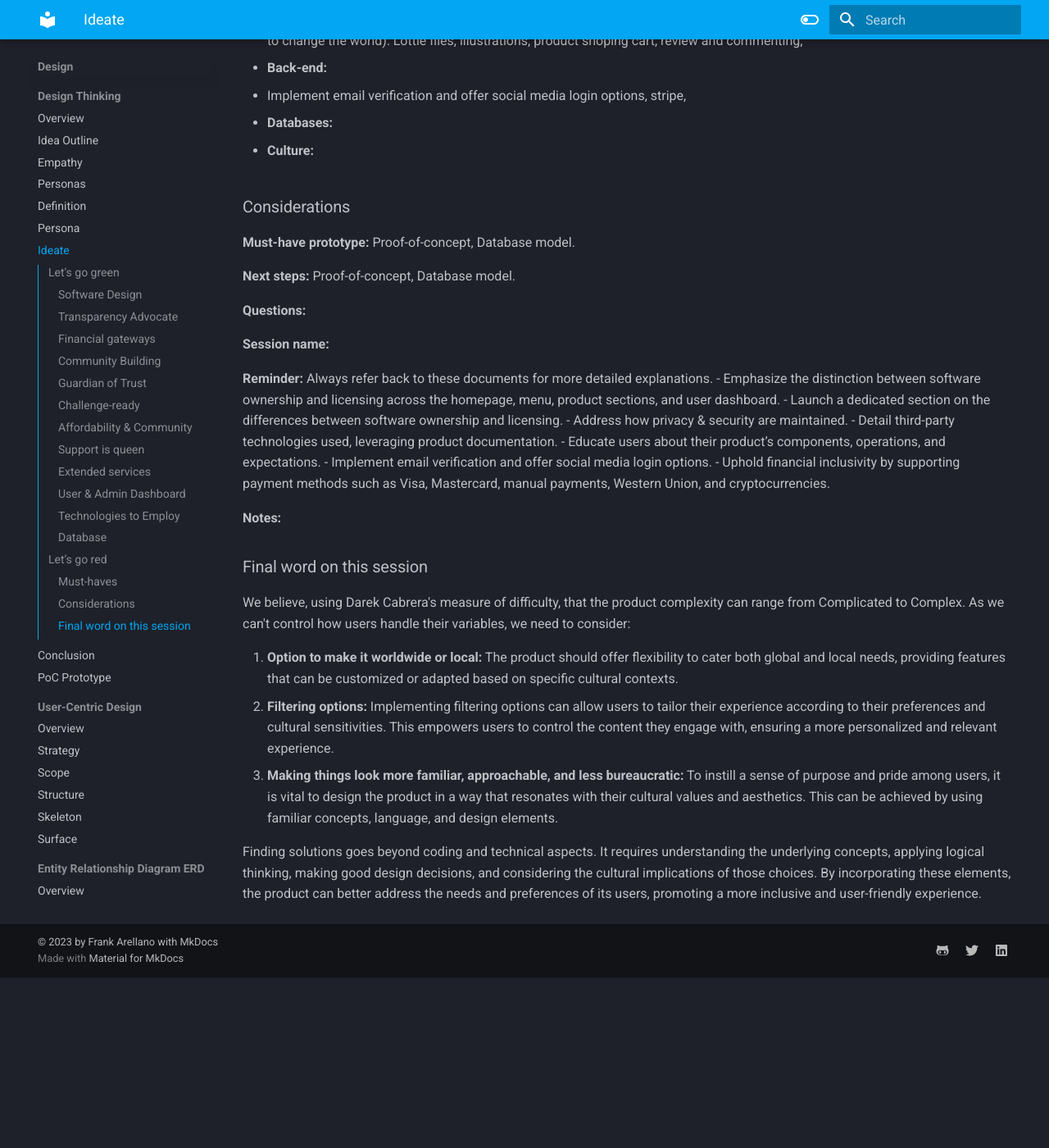
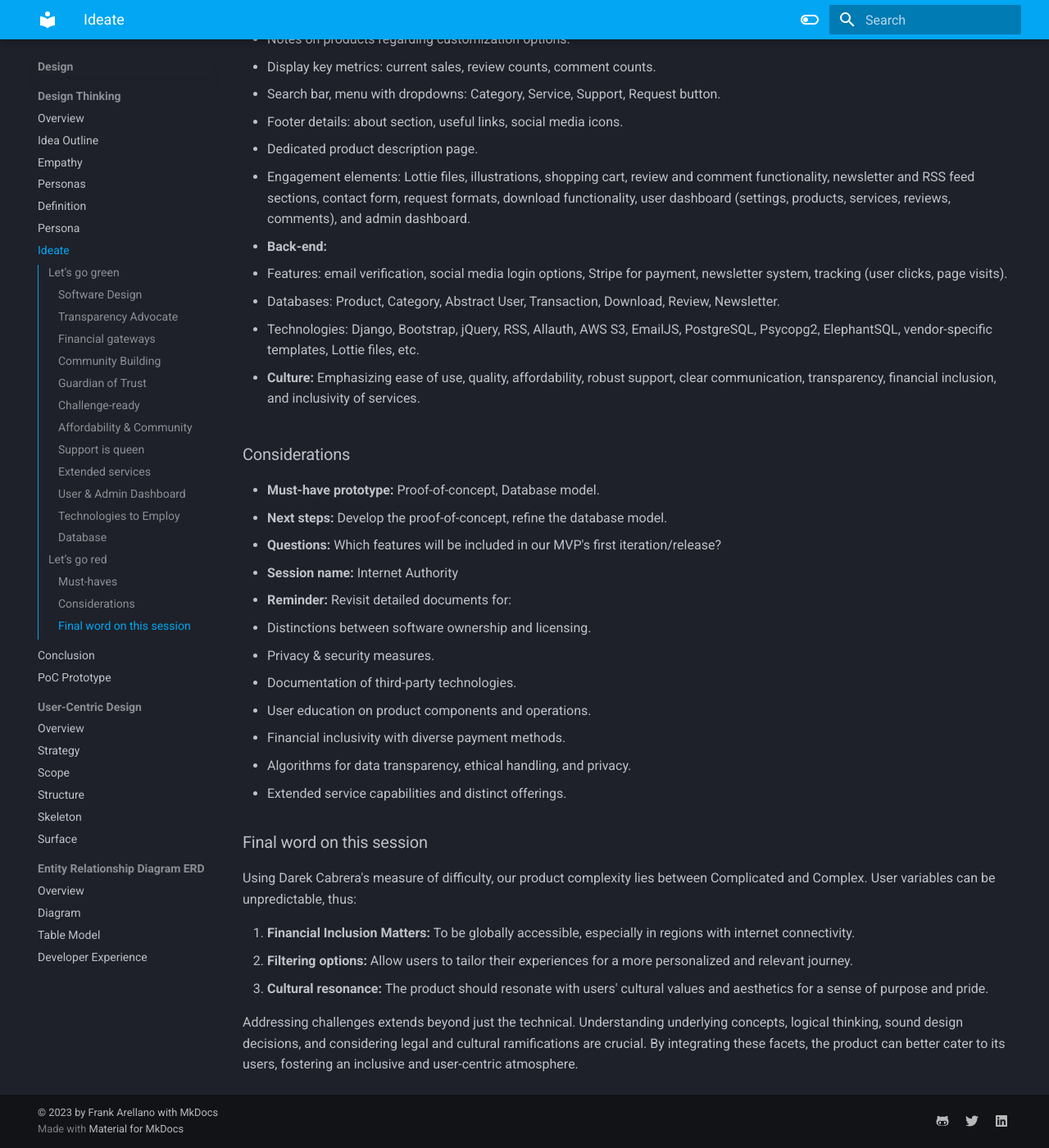
Before and after one commit to Code-Institute-Submissions/py, an MkDocs documentation site: the page built from docs/design-thinking/ideate/ideate.md, in a window 1280 px wide and 1400 px high, scrolled down 3820 px. Shown: the whole window at 82% size. Built offline with MkDocs 1.6.1 and Material for MkDocs 9.7.7, drawn with Linux system fonts in a browser that asks for light colours; before the commit the page ends 5012 px from its top, so only the background shows below that; some of the changed text lies outside the part shown.

Commit message:
docs: finish ideate section

```diff
--- a/docs/design-thinking/ideate/ideate.md
+++ b/docs/design-thinking/ideate/ideate.md
@@ -92,43 +92,45 @@
 
 ### Must-haves
 
-- B2C e-commerce, starting with one-time payment methods.
-
 - **Front-end:**
-`#3498db` & `#ecf0f1 (Colors)`, homepage spacing, cards for layout, rows for mixed products, and separate ones for Licensing and Ownership (bootstrap), label for products (ownership or licensing), product notes(customization possibilities, whether self-driven or through our extended service), display key product metrics (current sales, review counts, and comment counts), search bar, menu & dropdowns (Category, Service, Support, Request button), footer (about section, useful links, and social media icons), Product description (dedicated page), Engagement, keywords, colors, shapes, interactivity (they are about to change the world): Lottie files, illustrations, product shoping cart, review and commenting,
+  - B2C e-commerce with one-time payment methods.
+  - Colors: `#3498db` & `#ecf0f1`.
+  - Homepage spacing, Bootstrap for layout with cards for mixed and specific products (Licensing and Ownership).
+  - Product labeling (ownership or licensing).
+  - Notes on products regarding customization options.
+  - Display key metrics: current sales, review counts, comment counts.
+  - Search bar, menu with dropdowns: Category, Service, Support, Request button.
+  - Footer details: about section, useful links, social media icons.
+  - Dedicated product description page.
+  - Engagement elements: Lottie files, illustrations, shopping cart, review and comment functionality, newsletter and RSS feed sections, contact form, request formats, download functionality, user dashboard (settings, products, services, reviews, comments), and admin dashboard.
 
 - **Back-end:**
-- Implement email verification and offer social media login options, stripe,
-- **Databases:**
+  - Features: email verification, social media login options, Stripe for payment, newsletter system, tracking (user clicks, page visits).
+  - Databases: Product, Category, Abstract User, Transaction, Download, Review, Newsletter.
+  - Technologies: Django, Bootstrap, jQuery, RSS, Allauth, AWS S3, EmailJS, PostgreSQL, Psycopg2, ElephantSQL, vendor-specific templates, Lottie files, etc.
 
-- **Culture:**
+- **Culture:** Emphasizing ease of use, quality, affordability, robust support, clear communication, transparency, financial inclusion, and inclusivity of services.
 
 ### Considerations
 
-**Must-have prototype:** Proof-of-concept, Database model.
-
-**Next steps:** Proof-of-concept, Database model.
-
-**Questions:**
-
-**Session name:**
-
-**Reminder:** Always refer back to these documents for more detailed explanations.
-- Emphasize the distinction between software ownership and licensing across the homepage, menu, product sections, and user dashboard.
-- Launch a dedicated section on the differences between software ownership and licensing.
-- Address how privacy & security are maintained.
-- Detail third-party technologies used, leveraging product documentation.
-- Educate users about their product’s components, operations, and expectations.
-- Implement email verification and offer social media login options.
-- Uphold financial inclusivity by supporting payment methods such as Visa, Mastercard, manual payments, Western Union, and cryptocurrencies.
-
-**Notes:**
+- **Must-have prototype:** Proof-of-concept, Database model.
+- **Next steps:** Develop the proof-of-concept, refine the database model.
+- **Questions:** Which features will be included in our MVP's first iteration/release?
+- **Session name:** Internet Authority
+- **Reminder:** Revisit detailed documents for:
+  - Distinctions between software ownership and licensing.
+  - Privacy & security measures.
+  - Documentation of third-party technologies.
+  - User education on product components and operations.
+  - Financial inclusivity with diverse payment methods.
+  - Algorithms for data transparency, ethical handling, and privacy.
+  - Extended service capabilities and distinct offerings.
 
 ### Final word on this session
-We believe, using Darek Cabrera's measure of difficulty, that the product complexity can range from Complicated to Complex. As we can't control how users handle their variables, we need to consider:
+Using Darek Cabrera's measure of difficulty, our product complexity lies between Complicated and Complex. User variables can be unpredictable, thus:
 
-1. **Option to make it worldwide or local:** The product should offer flexibility to cater both global and local needs, providing features that can be customized or adapted based on specific cultural contexts.
-2. **Filtering options:** Implementing filtering options can allow users to tailor their experience according to their preferences and cultural sensitivities. This empowers users to control the content they engage with, ensuring a more personalized and relevant experience.
-3. **Making things look more familiar, approachable, and less bureaucratic:** To instill a sense of purpose and pride among users, it is vital to design the product in a way that resonates with their cultural values and aesthetics. This can be achieved by using familiar concepts, language, and design elements.
+1. **Financial Inclusion Matters:** To be globally accessible, especially in regions with internet connectivity.
+2. **Filtering options:** Allow users to tailor their experiences for a more personalized and relevant journey.
+3. **Cultural resonance:** The product should resonate with users' cultural values and aesthetics for a sense of purpose and pride.
 
-Finding solutions goes beyond coding and technical aspects. It requires understanding the underlying concepts, applying logical thinking, making good design decisions, and considering the cultural implications of those choices. By incorporating these elements, the product can better address the needs and preferences of its users, promoting a more inclusive and user-friendly experience.
+Addressing challenges extends beyond just the technical. Understanding underlying concepts, logical thinking, sound design decisions, and considering legal and cultural ramifications are crucial. By integrating these facets, the product can better cater to its users, fostering an inclusive and user-centric atmosphere.
```
